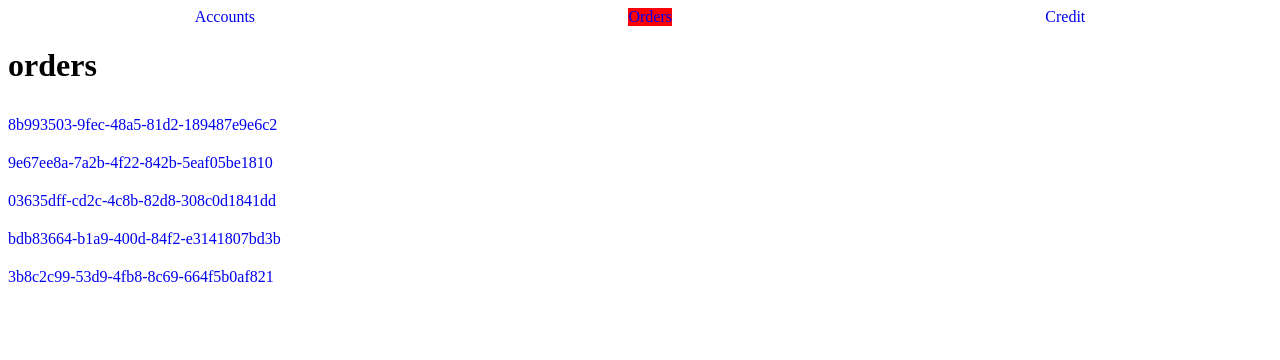
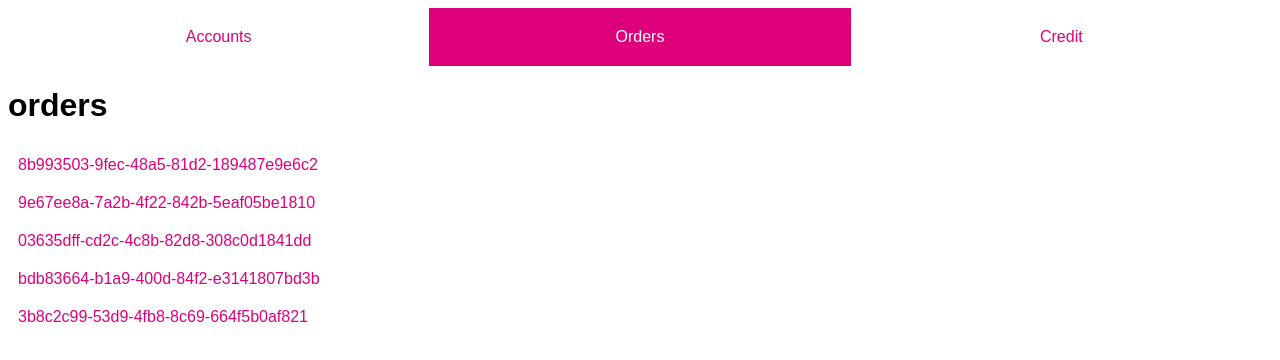
Before and after one commit to ThomasM-E2X/routing-pocs, a React (Vite) app: page /orders in a window 1280 px wide. Shown: the top 360 px of the page. Built offline with nearby package versions, Linux system fonts and the light colour scheme.

Commit message:
style changes

```diff
--- a/src/index.css
+++ b/src/index.css
@@ -3,6 +3,18 @@
   display: flex;
   justify-content: space-around;
 }
+
+.MenuBar>* {
+  width: 100%;
+  text-align: center;
+  padding: 20px 0;
+  color: rgb(222, 0, 123);
+}
+
+body {
+  font-family: Arial, Helvetica, sans-serif;
+}
+
 
 li,
 a {
@@ -10,8 +22,17 @@ a {
   text-decoration: none;
 }
 
-[data-is-active-path="true"] {
-  background-color: red;
+[data-is-active-path="true"],
+.MenuBar>*:hover,
+.OrdersList>*:hover,
+button:hover {
+  background-color: rgb(222, 0, 123);
+  color: white;
+}
+
+[data-is-active-path="true"]:hover {
+
+  background-color: rgb(192 2 108);
 }
 
 .OrdersList {
@@ -19,11 +40,32 @@ a {
   flex-direction: column;
 }
 
-.OrdersList > * {
-  padding: 10px 0;
+.OrdersList>* {
+  padding: 10px;
+  color: rgb(222, 0, 123);
+}
+
+.OrdersList>*:first-child:hover {
+  border-radius: 20px 20px 0px 0px;
+}
+
+.OrdersList>*:last-child:hover {
+  border-radius: 0px 0px 20px 20px;
 }
 
 ul {
   margin: 0;
   padding: 0;
 }
+
+button {
+  border-radius: 4px;
+  padding: 10px 14px;
+  background-color: black;
+  color: white;
+  border: none;
+}
+
+button:hover {
+  cursor: pointer;
+}
```
